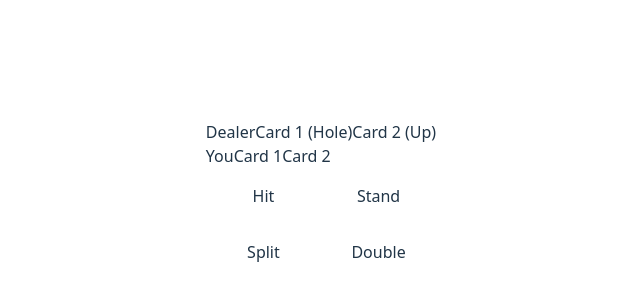
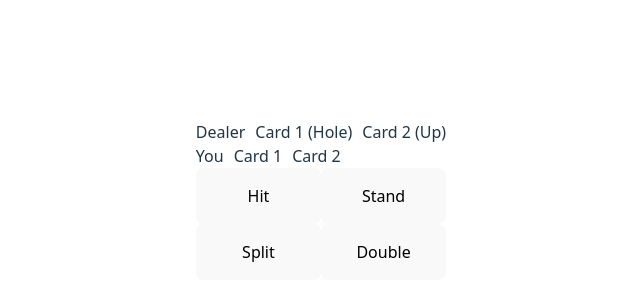
Before and after one commit to BigFatDuck1/blackjack-basic-strategy-trainer, a React (Vite) app: page / in a window 1280 px wide. Shown: the part 200-500 px from the top of the page, without its empty margins (319-959 px from the left). Built offline with nearby package versions, Linux system fonts and the light colour scheme.

Commit message:
Buttons show alert of the name of the button on click

```diff
--- a/src/App.css
+++ b/src/App.css
@@ -18,5 +18,13 @@
 }
 
 .option_box {
+  cursor: pointer;
   padding: 1rem;
 }
+.option_box:hover {
+  cursor: selection;
+}
+
+.card {
+  padding-left: 10px;
+}
--- a/src/App.jsx
+++ b/src/App.jsx
@@ -1,28 +1,28 @@
-//import { useState } from 'react'
+import { useState } from 'react'
 import './App.css'
+import Buttons from './components/Buttons.jsx'
+import React from 'react'
 
 function App() {
+
+  const [buttonState, setButtonState] = useState();
+
   return (
     <div>
 
       <div className="dealer_block">
         <div className="dealer_title">Dealer</div>
-        <div className="hole_card">Card 1 (Hole)</div>
-        <div className="dealer_card">Card 2 (Up)</div>
+        <div className="hole_card card">Card 1 (Hole)</div>
+        <div className="dealer_card card">Card 2 (Up)</div>
       </div>
 
       <div className="player_block">
         <div className="player_title">You</div>
-        <div className="player_card1">Card 1</div>
-        <div className="player_card2">Card 2</div>
+        <div className="player_card1 card">Card 1</div>
+        <div className="player_card2 card">Card 2</div>
       </div>
 
-      <div className="options">
-        <div className="hit option_box">Hit</div>
-        <div className="stand option_box">Stand</div>
-        <div className="split option_box">Split</div>
-        <div className="double option_box">Double</div>
-      </div>
+      <Buttons currentState={buttonState} changeStateFunction={setButtonState} />
     </div>
     )
 }
--- /dev/null
+++ b/src/components/Buttons.jsx
@@ -0,0 +1,28 @@
+import React from "react";
+//import { useState } from "react";
+
+function Buttons() {
+
+    return (
+        <div className="options">
+            <Click name="Hit" />
+            <Click name="Stand" />
+            <Click name="Split" />
+            <Click name="Double" />
+        </div>
+    )
+}
+
+function Click({ name }) {
+
+    function handleClick() {
+        console.log("Click");
+        alert(name);
+    }
+
+    return (
+        <button className={`${name} option_box`} onClick={handleClick} >{name}</button>
+    )
+}
+
+export default Buttons;
```
